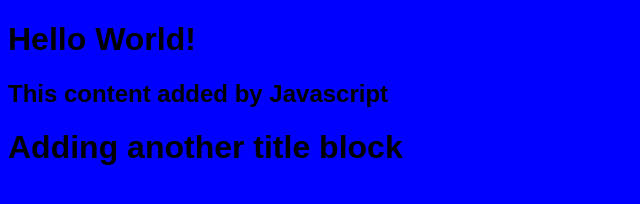
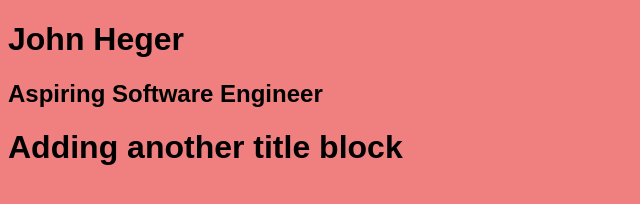
Before and after one commit to jh-23/meine_personliche_Website, a plain HTML site: page index.html in a window 1280 px wide. Shown: the whole page, without its empty margins (0-640 px from the left). Drawn offline with Linux system fonts and the light colour scheme.

Commit message:
updated titles and color

```diff
--- a/index.html
+++ b/index.html
@@ -5,7 +5,7 @@
         <title>My Personal Website</title>
     </head>
     <body>
-        <h1>Hello World!</h1>
+        <h1>John Heger</h1>
         <script src="script.js"></script>
     </body>
 </html>
--- a/script.js
+++ b/script.js
@@ -1,5 +1,5 @@
 const h2 = document.createElement("h2");
-h2.textContent = "This content added by Javascript";
+h2.textContent = "Aspiring Software Engineer";
 document.querySelector("body").appendChild(h2);
 
 const h1 = document.createElement("h1");
--- a/style.css
+++ b/style.css
@@ -1,5 +1,5 @@
 body {
-    background: blue;
+    background: lightcoral;
     font-family: Arial, Helvetica, sans-serif;
     font-size: medium;
     font-display: fallback;
```
